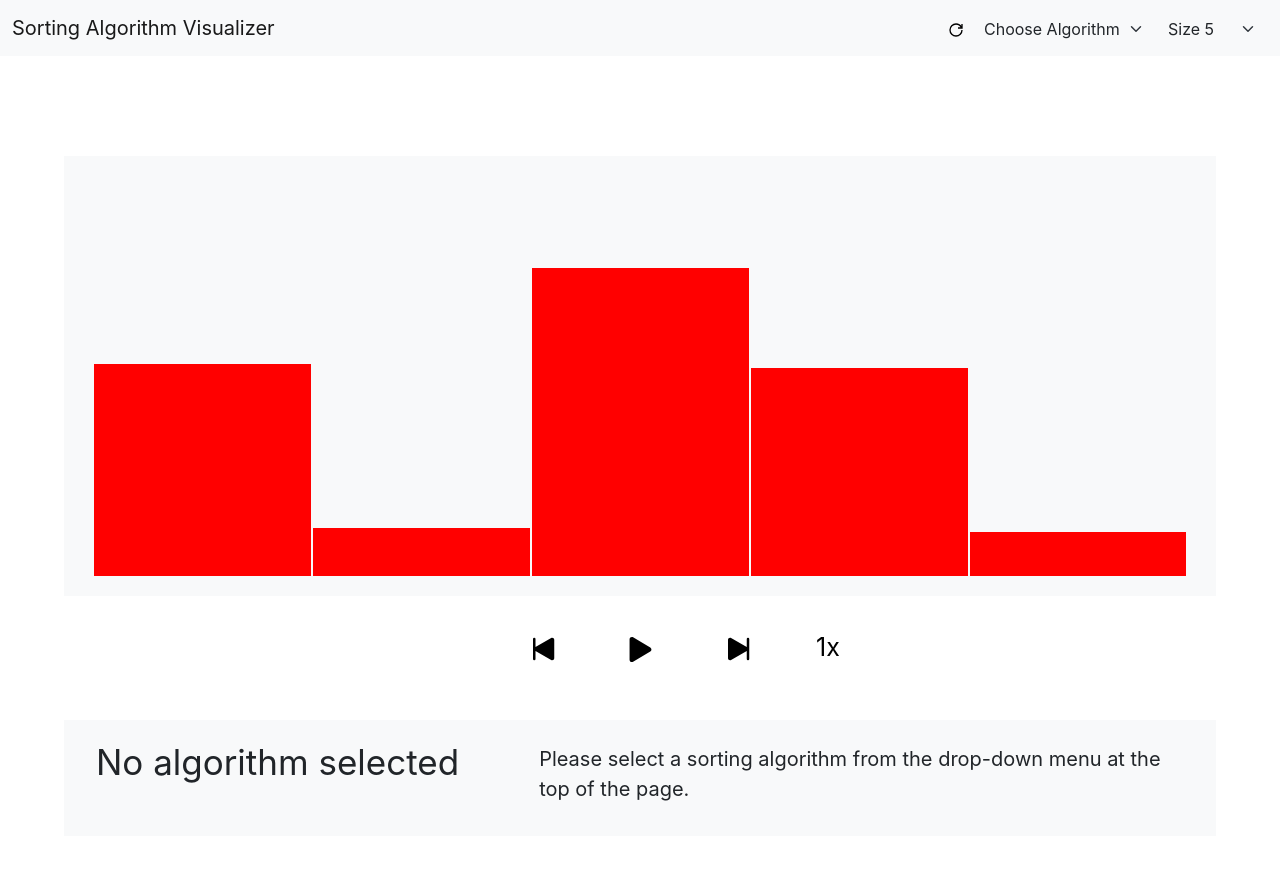
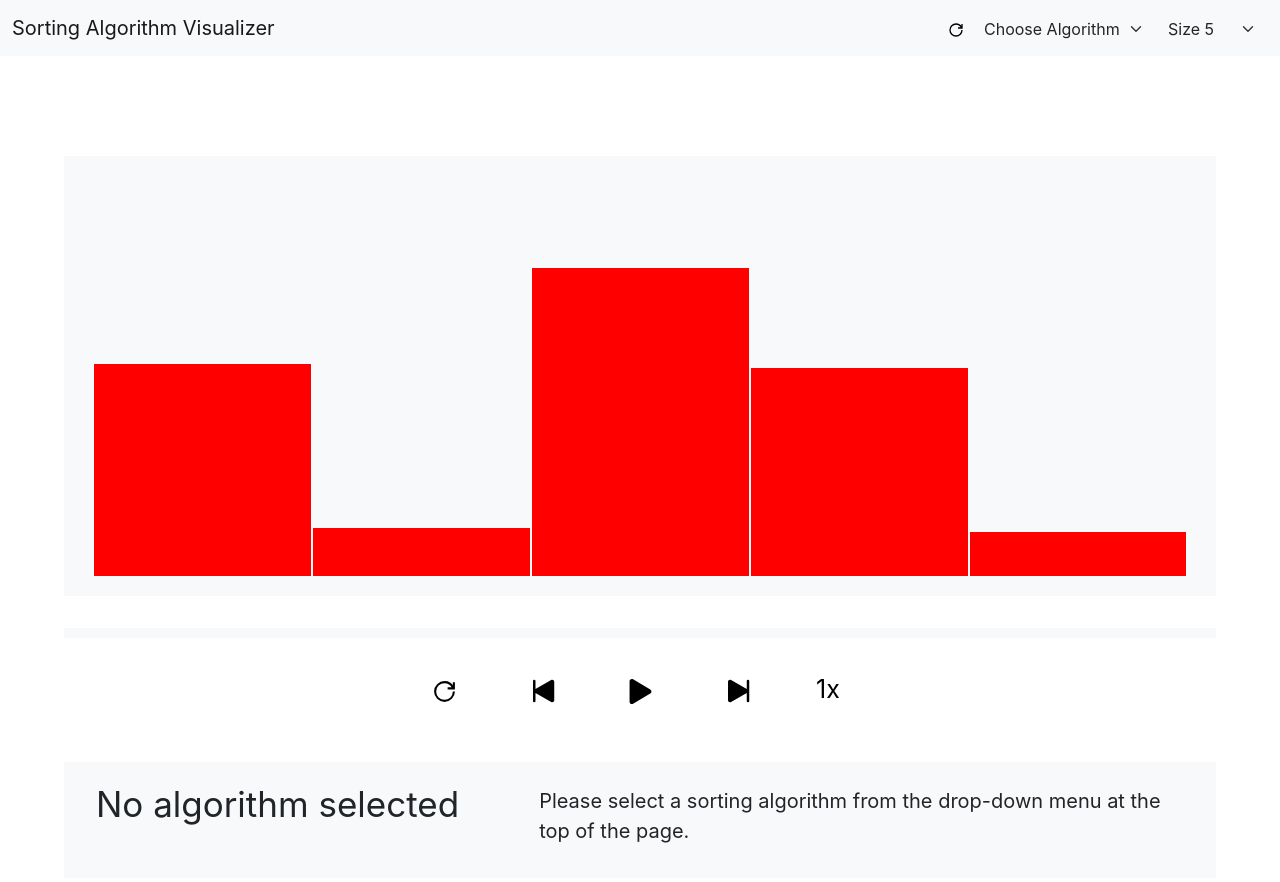
Before and after one commit to nathanaeng/sorting-visualizer, a React (Create React App) app: page / in a window 1280 px wide. Shown: the top 882 px of the page. Built offline with nearby package versions, Linux system fonts and the light colour scheme.

Commit message:
Added timeline component and more timeline controls

```diff
--- a/src/App.js
+++ b/src/App.js
@@ -4,6 +4,7 @@ import Header from './components/Header';
 import Controls from './components/Controls';
 import MyArray from './components/MyArray';
 import Algorithm from './components/Algorithm';
+import Timeline from './components/Timeline';
 
 class App extends Component {
   state = {
@@ -11,7 +12,7 @@ class App extends Component {
     size: 5,
     algorithm: "Choose Algorithm",
     frames: [],
-    frameIndex: 0,
+    frameIndex: 1,  // 0th index of frames will be the default array, so we skip that
     sorted: false,
     playing: false,
     speed: 0
@@ -42,8 +43,7 @@ class App extends Component {
   // Generate new random array with values between 0-100
   updateArray = () => {
     const array = Array.from({length: this.state.size}, () => Math.floor(Math.random() * 100));
-    this.setState({array, frames: [], frameIndex: 0, sorted: false, playing: false});
-    // console.log(this.state.array);
+    this.setState({array, frames: [], frameIndex: 1, sorted: false, playing: false});
   }
 
   // FRAMES/PLAYBACK
@@ -83,10 +83,9 @@ class App extends Component {
   }
 
   playFrames = async () => {
-    console.log(this.state.playing);
     if(this.state.playing === false) {  // disable play button spam clicking
       this.setState({playing: true});
-      for(let i=this.state.frameIndex+1; i<this.state.frames.length; i++) {
+      for(let i=this.state.frameIndex; i<this.state.frames.length; i++) {
         if(this.state.playing === true) {
           let dur = this.getSpeed();
           await new Promise(resolve => setTimeout(resolve, dur));
@@ -96,26 +95,31 @@ class App extends Component {
           }
         }
       }
-      this.setState({frameIndex: this.state.frameIndex - 1});
+      // this.setState({frameIndex: this.state.frameIndex - 1});
       this.setState({playing: false});
     }
   }
 
   frameBack = () => {
     this.setState({playing: false});
-    if(this.state.frameIndex > 0) {
+    if(this.state.frameIndex > 1) {
       this.setState({frameIndex: this.state.frameIndex - 1});
-      console.log(this.state.frameIndex);
       this.renderArray(this.state.frames[this.state.frameIndex-1]);
     }
   }
 
   frameNext = () => {
     this.setState({playing: false});
-    if(this.state.frameIndex < this.state.frames.length-1) {
+    if(this.state.frameIndex <= this.state.frames.length-1) {
       this.setState({frameIndex: this.state.frameIndex + 1});
-      console.log(this.state.frameIndex);
-      this.renderArray(this.state.frames[this.state.frameIndex+1]);
+      this.renderArray(this.state.frames[this.state.frameIndex]);
+    }
+  }
+
+  reset = () => {
+    if(!document.querySelector('.no-alg')) {
+      this.setState({frameIndex: 1, playing: false});
+      this.renderArray(this.state.frames[0]);
     }
   }
 
@@ -132,7 +136,8 @@ class App extends Component {
         <div className="array">
           <MyArray arr={this.state.array} size={this.state.size}/>
         </div>
-        <Controls back={this.frameBack} play={this.playFrames} next={this.frameNext} speed={this.state.speed} toggleSpeed={this.toggleSpeed}/>
+        <Timeline index={this.state.frameIndex} length={this.state.frames.length}/>
+        <Controls back={this.frameBack} play={this.playFrames} next={this.frameNext} speed={this.state.speed} toggleSpeed={this.toggleSpeed} reset={this.reset}/>
         <Algorithm name={this.state.algorithm} arr={[...this.state.array]} renderFrames={this.playFrames} setFrames={this.setFrames}/>
       </div>
     );
--- a/src/components/Controls.js
+++ b/src/components/Controls.js
@@ -1,11 +1,13 @@
 import React from 'react';
 import { FaPlay } from 'react-icons/fa'
 import { BsFillSkipStartFill, BsFillSkipEndFill } from 'react-icons/bs'
+import { GrRefresh } from 'react-icons/gr';
 
-const Controls = ({ back, play, next, speed, toggleSpeed }) => {
+const Controls = ({ back, play, next, speed, toggleSpeed, reset }) => {
   return(
     <div className="center">
         <div className="controls">
+            <button className="reset" onClick={reset}><GrRefresh/></button>
             <button className="prev" onClick={back}><BsFillSkipStartFill style={{fontSize: "40px"}}/></button>
             <button className="play" onClick={play}><FaPlay style={{fontSize: "25px"}}/></button>
             <button className="next" onClick={next}><BsFillSkipEndFill style={{fontSize: "40px"}}/></button>
--- a/src/components/Header.js
+++ b/src/components/Header.js
@@ -1,7 +1,7 @@
 import React from 'react';
 import Select from './Select';
 import { GrRefresh } from 'react-icons/gr';
-import { useEffect } from 'react/cjs/react.development';
+import { useEffect } from 'react';
 
 const Header = ({ updateArray, updateAlgorithm, updateSize }) => {
     const algorithms = ["Selection Sort", "Bubble Sort", "Insertion Sort", "Quick Sort", "Merge Sort", "Heap Sort"];
@@ -27,7 +27,7 @@ const Header = ({ updateArray, updateAlgorithm, updateSize }) => {
             </button>
             <div className="collapse navbar-collapse" id="navbarNavAltMarkup">
             <div className="navbar-nav ms-auto">
-                <div className="nav-link refresh" onClick={updateArray}><GrRefresh /></div>
+                <div className="nav-link refresh" onClick={updateArray}><GrRefresh/></div>
                 <div className="algorithms"><Select label="Choose Algorithm" options={algorithms}/></div>
                 <div className="sizes"><Select options={sizes}/></div>
             </div>
--- /dev/null
+++ b/src/components/Timeline.js
@@ -0,0 +1,13 @@
+import React from 'react';
+
+const Timeline = ({ index, length }) => {
+    const total = (length-1)**2;
+    return(
+        <div className="timeline">
+            {/* {index+1} : {length} */}
+            <div className="timeline-fill" style={{width: `${(((index-1) * (length-1))/total)*100}%`}}></div>
+        </div>
+    );
+};
+
+export default Timeline;
--- a/src/index.css
+++ b/src/index.css
@@ -39,6 +39,20 @@ code {
   justify-content: center;
 }
 
+.timeline {
+  margin-left: 5%;
+  width: 90%;
+  height: 10px;
+  margin-top: 2rem;
+  background-color: #F8F9FA;
+}
+
+.timeline-fill {
+  height: 10px;
+  margin-top: 2rem;
+  background-color: red;
+}
+
 .controls {
   display: grid;
   grid-template-columns: repeat(3, rf);
@@ -71,6 +85,14 @@ code {
   background-color: transparent;
   font-size: 25px;
   margin-left: 20rem;
+}
+
+.reset {
+  position: absolute;
+  border: none;
+  background-color: transparent;
+  font-size: 25px;
+  margin-left: -4rem;
 }
 
 .bar {
```
